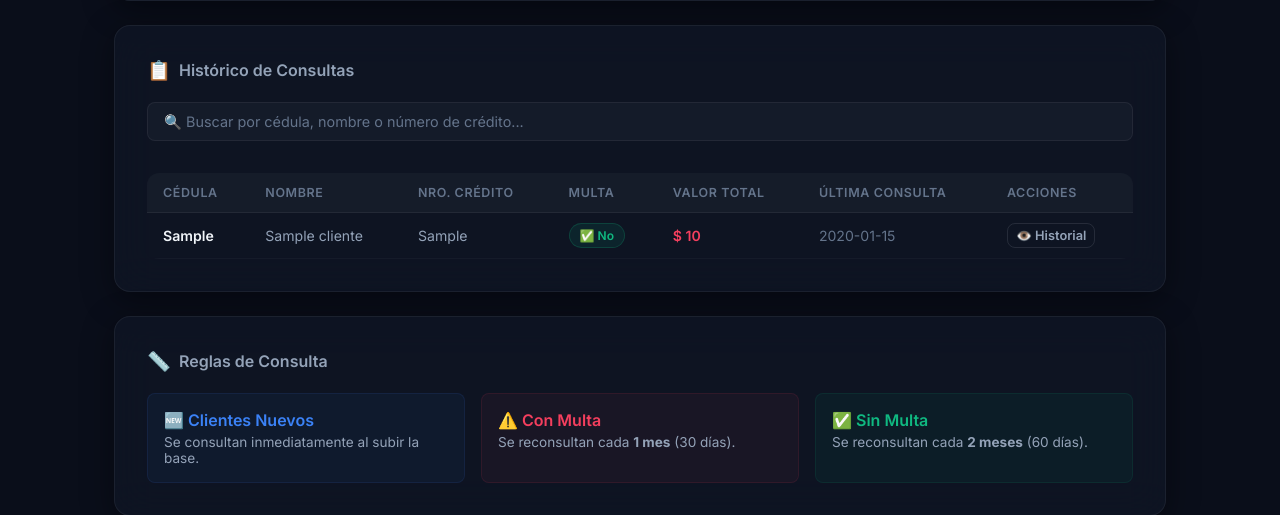
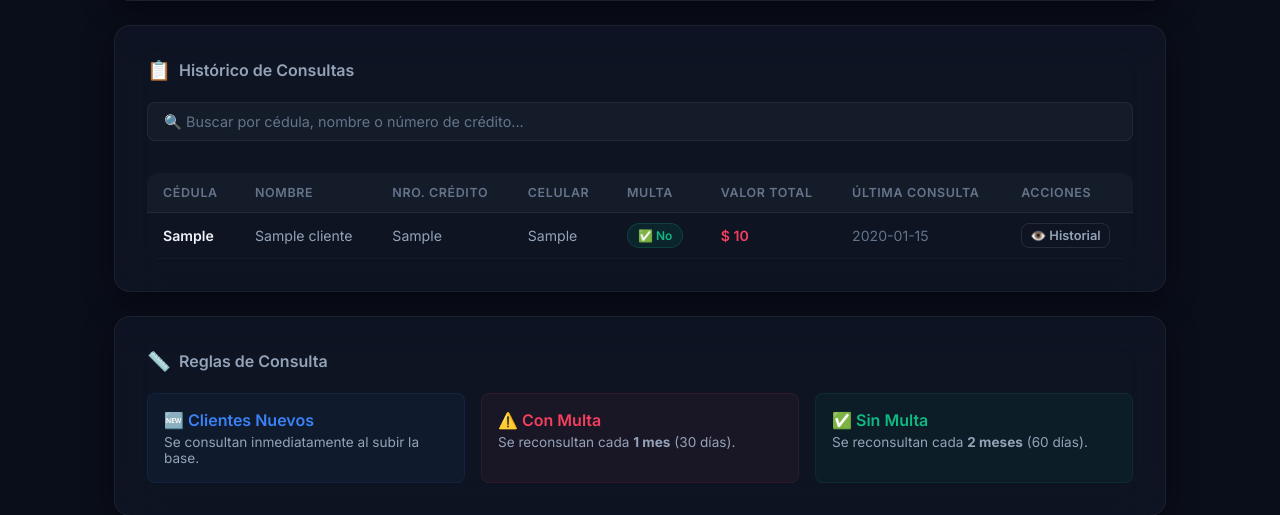
Before and after one commit to asanchez-web/gestor-multas-simit, a Flask app: page / in a window 1280 px wide. Shown: the part 1135-1650 px from the top of the page. Run offline with Flask 3, Linux system fonts and the light colour scheme; tables that the repository leaves empty hold one stand-in row (values such as "Sample post").

Commit message:
Add files via upload

```diff
--- a/templates/index.html
+++ b/templates/index.html
@@ -811,6 +811,7 @@
                             <th>Cédula</th>
                             <th>Nombre</th>
                             <th>Nro. Crédito</th>
+                            <th>Celular</th>
                             <th>Multa</th>
                             <th>Valor Total</th>
                             <th>Última Consulta</th>
@@ -819,7 +820,7 @@
                     </thead>
                     <tbody id="tablaBody">
                         <tr>
-                            <td colspan="6">
+                            <td colspan="8">
                                 <div class="table-empty">
                                     <span class="empty-icon">📊</span>
                                     <p>Aún no hay registros. Sube un archivo para comenzar.</p>
@@ -1040,7 +1041,7 @@
             const tbody = document.getElementById('tablaBody');
 
             if (!registros || registros.length === 0) {
-                tbody.innerHTML = `<tr><td colspan="7">
+                tbody.innerHTML = `<tr><td colspan="8">
                     <div class="table-empty">
                         <span class="empty-icon">📊</span>
                         <p>Aún no hay registros. Sube un archivo para comenzar.</p>
@@ -1058,6 +1059,7 @@
                     <td style="font-weight:600; color: var(--text-primary);">${r.cedula}</td>
                     <td>${r.nombre_cliente || '—'}</td>
                     <td>${r.numero_credito || '—'}</td>
+                    <td>${r.celular || '—'}</td>
                     <td>
                         <span class="badge ${r.tiene_multa === 'SI' ? 'badge-danger' : 'badge-success'}">
                             ${r.tiene_multa === 'SI' ? '⚠️ Sí' : '✅ No'}
@@ -1076,7 +1078,7 @@
             `).join('');
 
             if (registros.length > limite) {
-                html += `<tr><td colspan="7" style="text-align:center; padding: 15px; color: var(--text-muted); font-weight: 600;">
+                html += `<tr><td colspan="8" style="text-align:center; padding: 15px; color: var(--text-muted); font-weight: 600;">
                     ⚠️ Mostrando ${limite} de ${registros.length} resultados. Usa el buscador de arriba o descarga el Excel para ver la lista completa.
                 </td></tr>`;
             }
@@ -1093,7 +1095,8 @@
             const filtrados = datosHistorial.filter(r =>
                 (r.cedula && r.cedula.toLowerCase().includes(query)) ||
                 (r.nombre_cliente && r.nombre_cliente.toLowerCase().includes(query)) ||
-                (r.numero_credito && r.numero_credito.toString().toLowerCase().includes(query))
+                (r.numero_credito && r.numero_credito.toString().toLowerCase().includes(query)) ||
+                (r.celular && r.celular.toString().toLowerCase().includes(query))
             );
             renderizarTabla(filtrados);
         }
```
